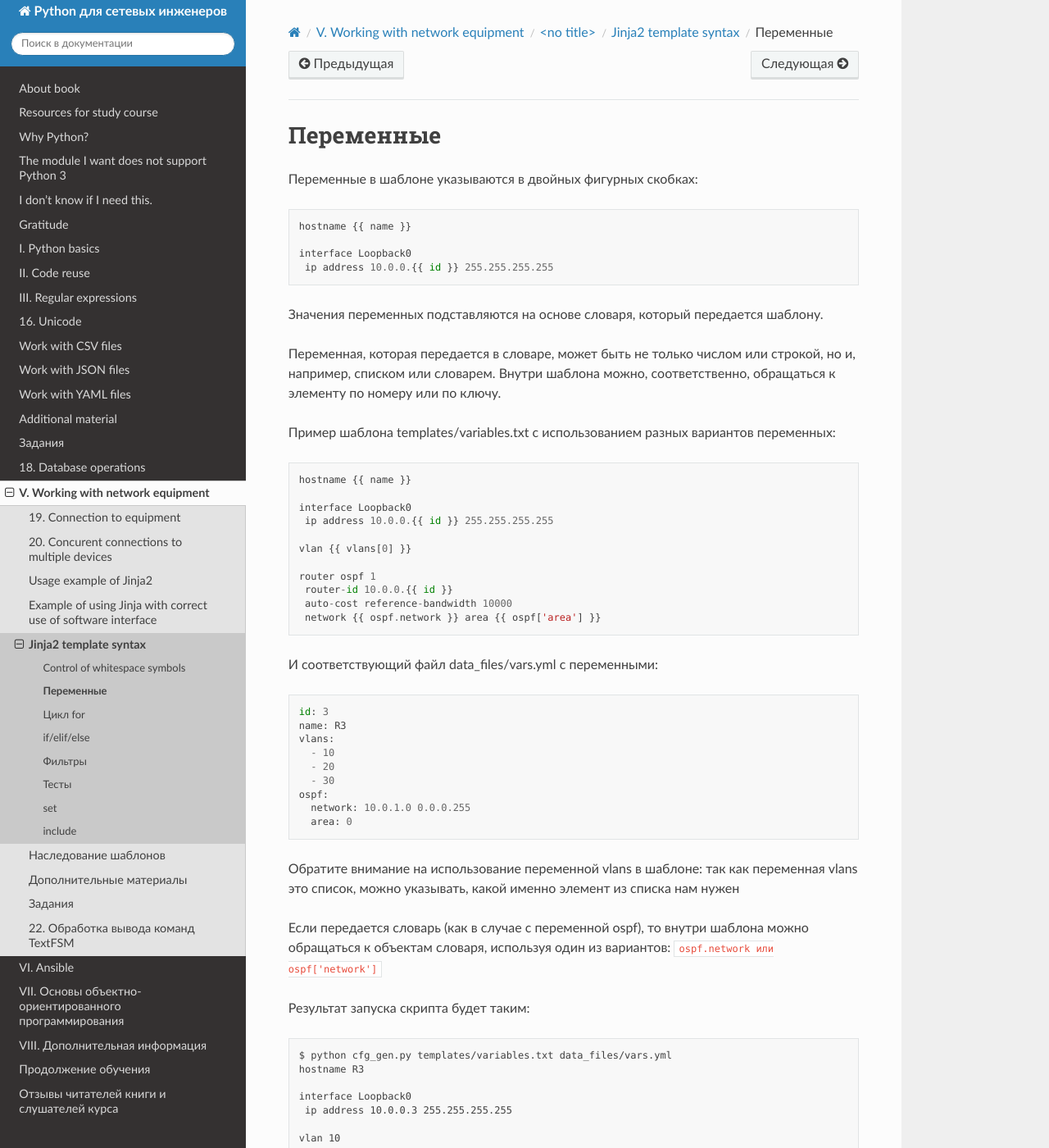
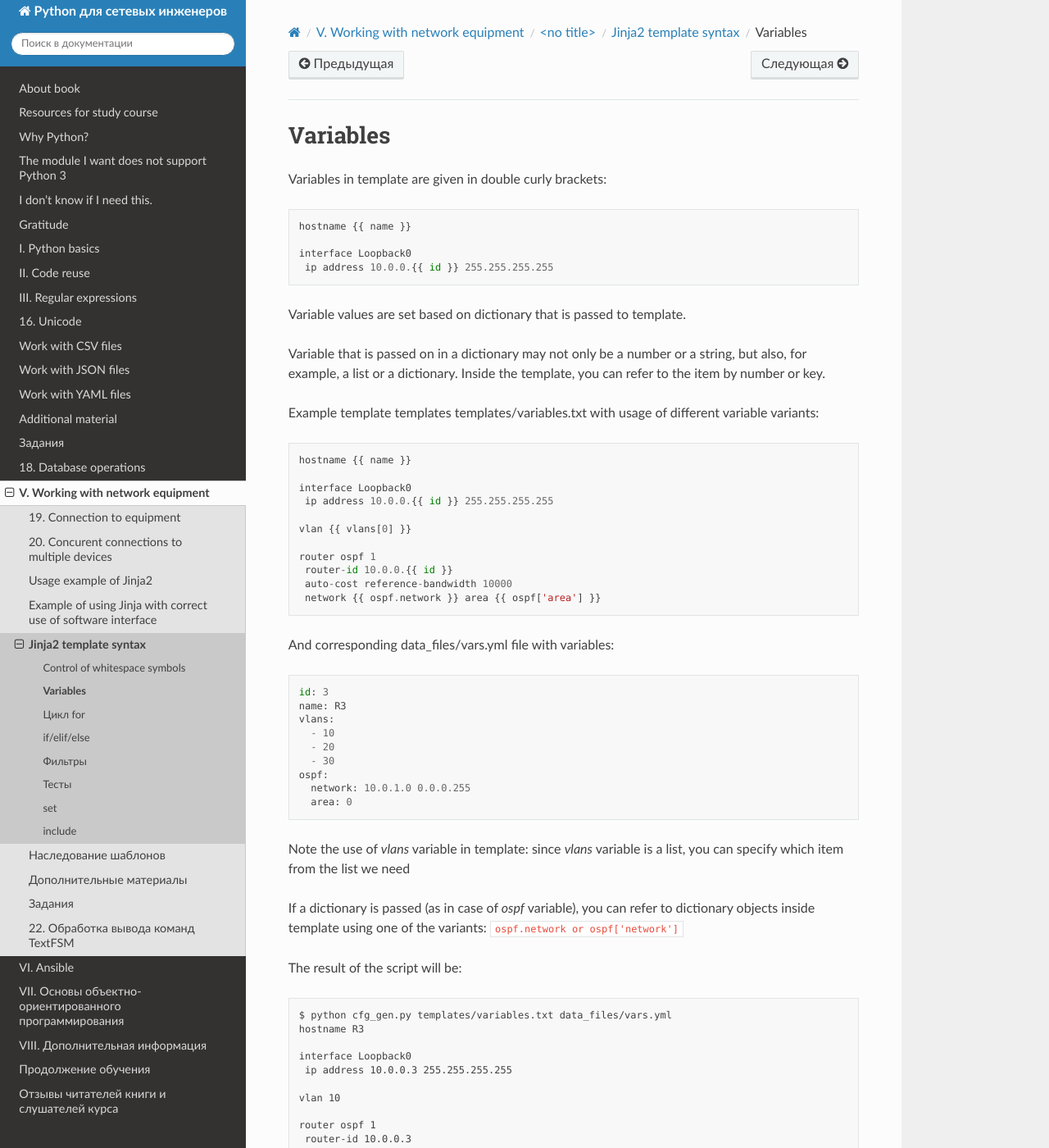
Before and after one commit to Aidar5/nattoeng, a Sphinx documentation site: the page built from docs/source/book/21_jinja2/3a_syntax_variables.rst, in a window 1280 px wide and 1400 px high. Shown: the whole window at 82% size. Built offline with Sphinx 7.4.7 and the Read the Docs theme 2.0.0, drawn with Linux system fonts in a browser that asks for light colours; pages that are not in the unit, such as notebooks, are missing from menus.

Commit message:
Update 3a_syntax_variables.rst

```diff
--- a/docs/source/book/21_jinja2/3a_syntax_variables.rst
+++ b/docs/source/book/21_jinja2/3a_syntax_variables.rst
@@ -1,7 +1,7 @@
-Переменные
+Variables
 ----------
 
-Переменные в шаблоне указываются в двойных фигурных скобках:
+Variables in template are given in double curly brackets:
 
 ::
 
@@ -10,15 +10,11 @@
     interface Loopback0
      ip address 10.0.0.{{ id }} 255.255.255.255
 
-Значения переменных подставляются на основе словаря, который передается
-шаблону.
+Variable values are set based on dictionary that is passed to template.
 
-Переменная, которая передается в словаре, может быть не только числом
-или строкой, но и, например, списком или словарем. Внутри шаблона можно,
-соответственно, обращаться к элементу по номеру или по ключу.
+Variable that is passed on in a dictionary may not only be a number or a string, but also, for example, a list or a dictionary. Inside the template, you can refer to the item by number or key.
 
-Пример шаблона templates/variables.txt с использованием разных вариантов
-переменных:
+Example template templates templates/variables.txt with usage of different variable variants:
 
 ::
 
@@ -34,7 +30,7 @@
      auto-cost reference-bandwidth 10000
      network {{ ospf.network }} area {{ ospf['area'] }}
 
-И соответствующий файл data_files/vars.yml с переменными:
+And corresponding data_files/vars.yml file with variables:
 
 ::
 
@@ -48,15 +44,11 @@
       network: 10.0.1.0 0.0.0.255
       area: 0
 
-Обратите внимание на использование переменной vlans в шаблоне:  так
-как переменная vlans это список, можно указывать, какой именно элемент
-из списка нам нужен
+Note the use of *vlans* variable in template: since *vlans* variable is a list, you can specify which item from the list we need
 
-Если передается словарь (как в случае с переменной ospf), то внутри
-шаблона можно обращаться к объектам словаря, используя один из
-вариантов: ``ospf.network или ospf['network']``
+If a dictionary is passed (as in case of  *ospf* variable), you can refer to dictionary objects inside template using one of the variants:  ``ospf.network or ospf['network']``
 
-Результат запуска скрипта будет таким:
+The result of the script will be:
 
 ::
 
```
